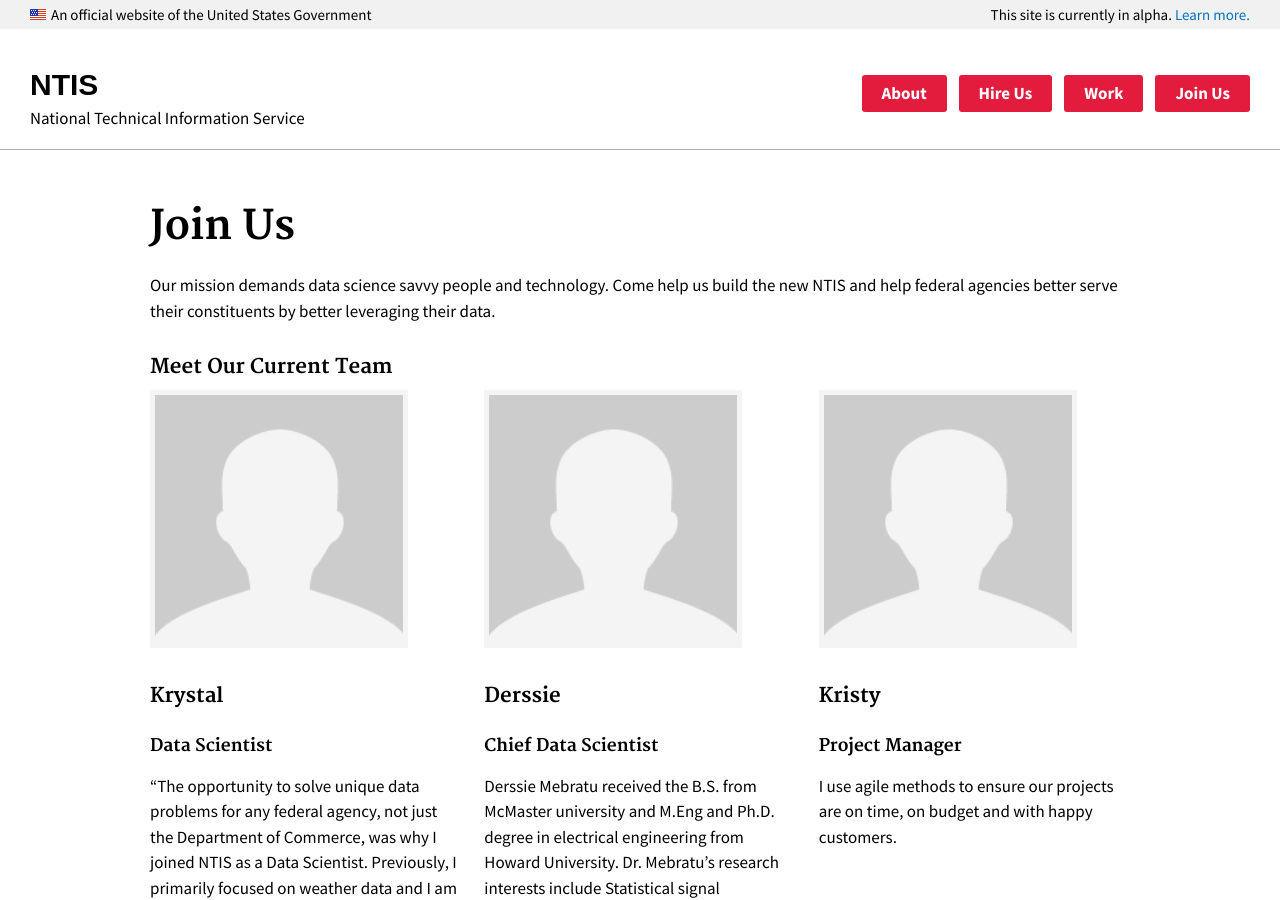
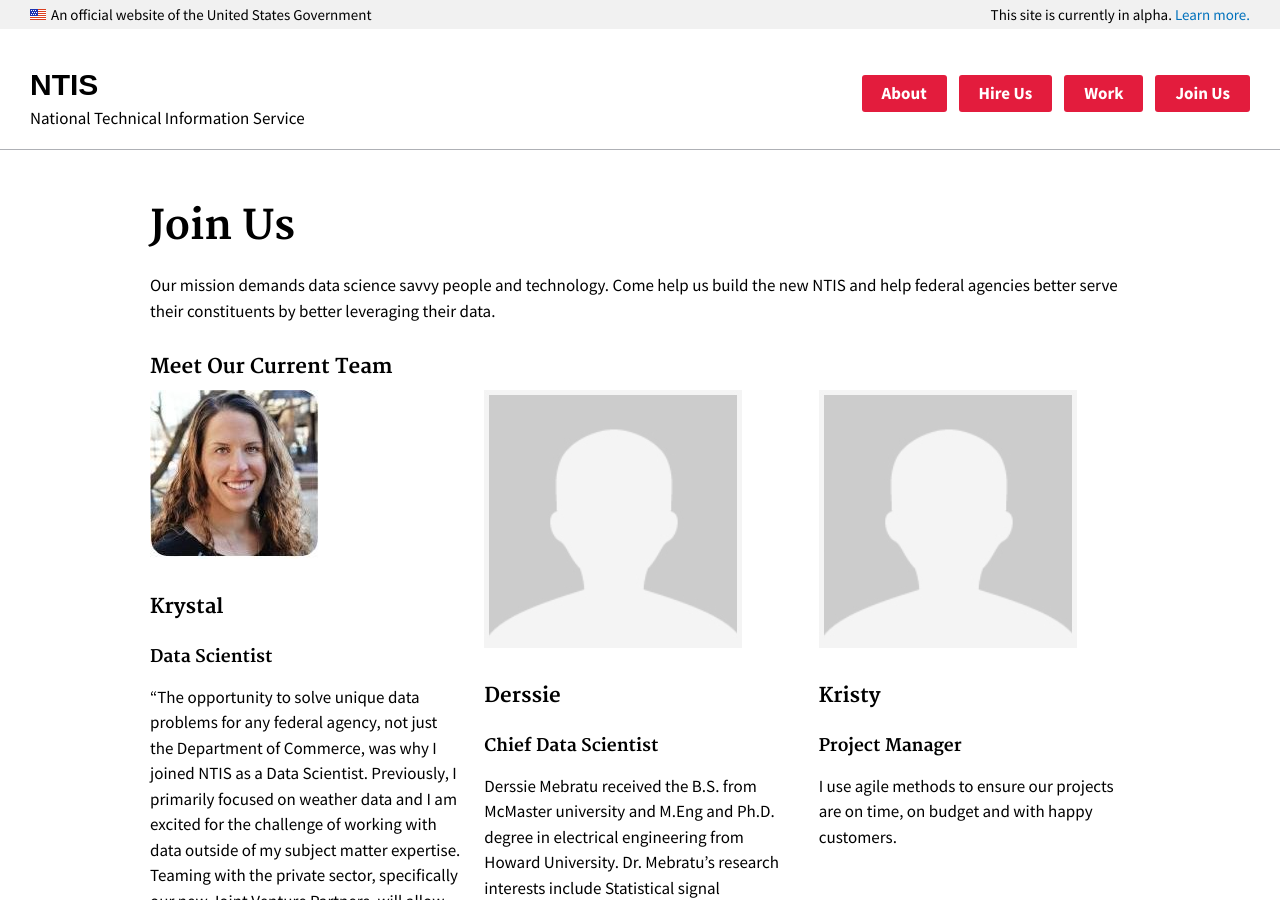
Before and after one commit to 18F/ntis-gov, a Jekyll site: the page built from join.html, in a window 1280 px wide and 900 px high. Built offline with Jekyll 4.4.1, drawn with Linux system fonts in a browser that asks for light colours.

Commit message:
updates headshot

```diff
--- a/join.html
+++ b/join.html
@@ -11,7 +11,7 @@ title: NTIS
   <h3>Meet Our Current Team</h3>
 
   <div class="usa-width-one-third">
-    <img src="{{ site.baseurl }}/assets/site/img/headshot.jpg" />
+    <img src="{{ site.baseurl }}/assets/site/img/krystal.jpg" />
     <h3>Krystal</h3>
     <h4>Data Scientist</h4>
     <p><q>The opportunity to solve unique data problems for any federal agency, not just the Department of Commerce, was why I joined NTIS as a Data Scientist. Previously, I primarily focused on weather data and I am excited for the challenge of working with data outside of my subject matter expertise.  Teaming with the private sector, specifically our new Joint Venture Partners, will allow for innovation, collaboration, and the ability to stay involved with up and coming technologies.</q></p>
```
Also changed, not shown: assets/site/img/krystal.jpg (added).
